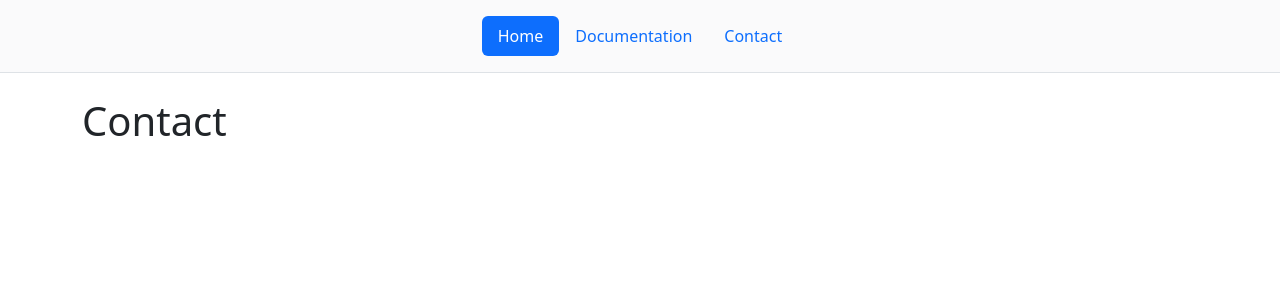
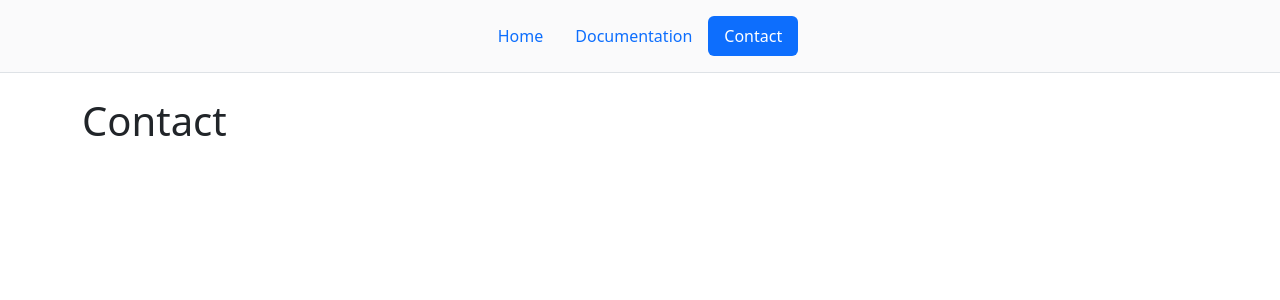
Before and after one commit to AzengaKevin/vue-recurrence-rules, a Vue app: page /contact in a window 1280 px wide. Shown: the top 300 px of the page. Built offline with nearby package versions, Linux system fonts and the light colour scheme.

Commit message:
wip: dynamic links and formating

```diff
--- a/src/App.vue
+++ b/src/App.vue
@@ -1,5 +1,25 @@
 <script setup>
-import { RouterLink } from 'vue-router'
+import { computed } from 'vue'
+import { RouterLink, useRoute } from 'vue-router'
+
+const route = useRoute()
+
+const links = computed(() =>
+  [
+    {
+      label: 'Home',
+      name: 'home'
+    },
+    {
+      label: 'Documentation',
+      name: 'documentation'
+    },
+    {
+      label: 'Contact',
+      name: 'contact'
+    }
+  ].map(({ name, label }) => ({ name, label, active: name == route.name }))
+)
 </script>
 
 <template>
@@ -7,14 +27,14 @@ import { RouterLink } from 'vue-router'
     class="d-flex justify-content-center py-3 border-bottom sticky-top bg-light bg-opacity-75"
   >
     <ul class="nav nav-pills">
-      <li class="nav-item">
-        <router-link to="/" class="nav-link active" aria-current="page">Home</router-link>
-      </li>
-      <li class="nav-item">
-        <router-link to="/documentation" class="nav-link">Documentation</router-link>
-      </li>
-      <li class="nav-item">
-        <router-link to="/contact" class="nav-link">Contact</router-link>
+      <li v-for="{ name, label, active } in links" :key="name" class="nav-item">
+        <router-link
+          :to="{ name }"
+          class="nav-link"
+          :class="{ active: active }"
+          :aria-current="active"
+          >{{ label }}</router-link
+        >
       </li>
     </ul>
   </header>
--- a/src/views/HomeView.vue
+++ b/src/views/HomeView.vue
@@ -20,13 +20,13 @@ const recurrency = reactive({
   count: null,
   until: null,
   by: {
-    seconds: null, // Array<Integer>
-    minutes: null, // Array<Integer>
-    hours: null, // Array<Integer>
-    days: null, // Array<(MO,TU,WE,TH,FR,SA,SU)>
-    monthDays: null, // Array<Integer>
-    months: null, // Array<Integer>
-    setPos: null
+    seconds: [], // Array<Integer>
+    minutes: [], // Array<Integer>
+    hours: [], // Array<Integer>
+    days: [], // Array<(MO,TU,WE,TH,FR,SA,SU)>
+    monthDays: [], // Array<Integer>
+    months: [], // Array<Integer>
+    setPos: []
   },
   weekStart: null, // (SU|MO)
   recurDates: null, // Array
@@ -43,7 +43,7 @@ const recurrency = reactive({
           <input type="date" v-model="recurrency.start" id="start" class="form-control" />
         </div>
         <div class="col">
-          <div class="row row-cols-3 g-3">
+          <div class="row row-cols-1 row-cols-sm-2 row-cols-md-3 g-3">
             <div class="col">
               <label for="start-time" class="form-label fw-bold">Start Time</label>
               <input
@@ -173,7 +173,13 @@ const recurrency = reactive({
 
         <div class="col">
           <label for="by-months" class="form-label fw-bold">Months</label>
-          <select v-model="recurrency.by.months" id="by-months" class="form-select" size="5" multiple>
+          <select
+            v-model="recurrency.by.months"
+            id="by-months"
+            class="form-select"
+            size="5"
+            multiple
+          >
             <option :value="null" disabled>--Select--</option>
             <option v-for="option in months" :key="option.value" :value="option.value">
               {{ option.name }}
```
